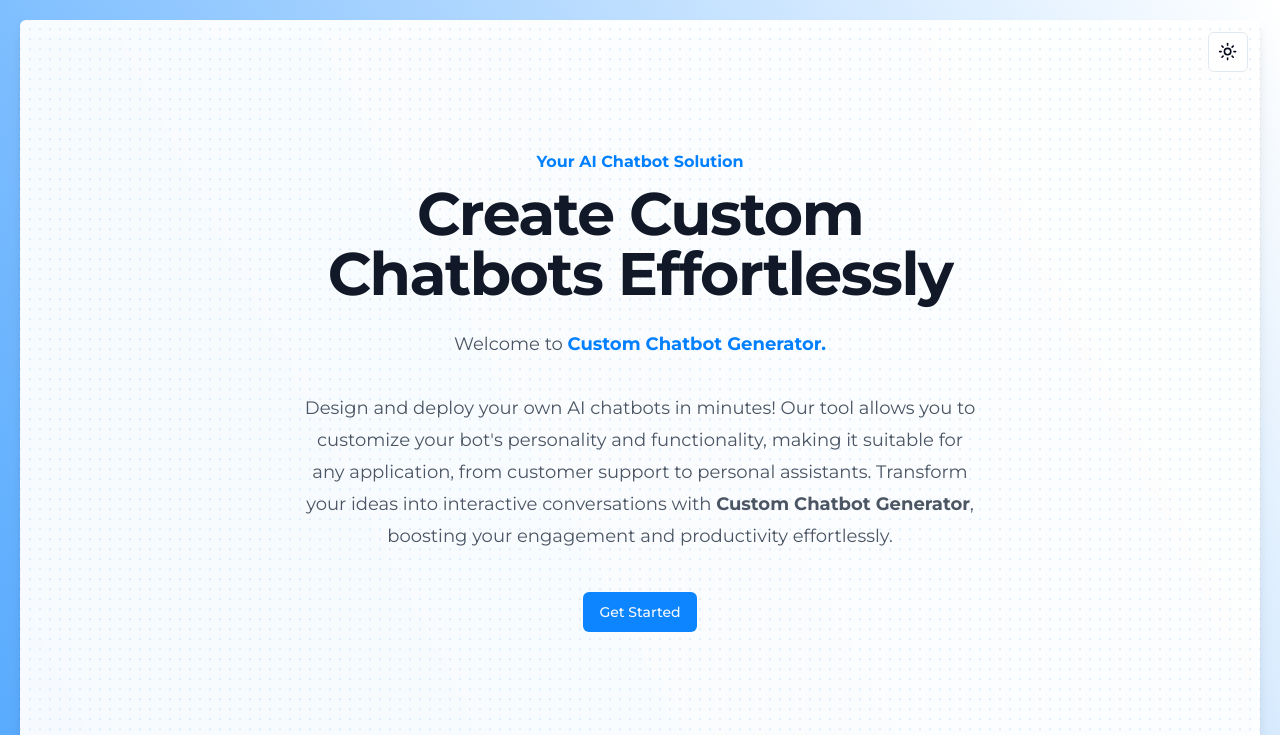
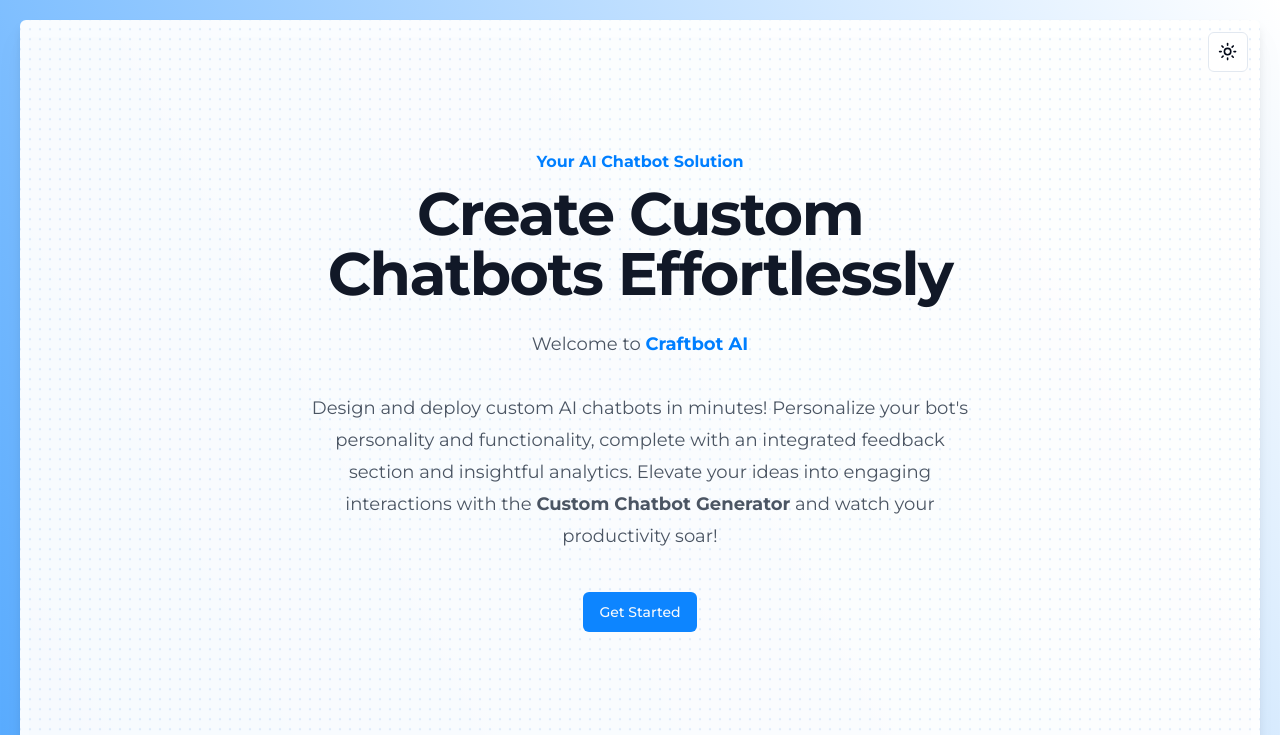
Before and after one commit to hashimkalam/craftbot-ai, a Next.js app: page / in a window 1280 px wide. Shown: the top 735 px of the page. Built offline with nearby package versions, Linux system fonts and the light colour scheme; no server answers; a web font is replaced by a local one.

Commit message:
updates on useLazy

```diff
--- a/app/dashboard/edit-chatbot/[id]/page.tsx
+++ b/app/dashboard/edit-chatbot/[id]/page.tsx
@@ -4,8 +4,6 @@ import Image from "next/image";
 import logo from "@/public/images/just_logo.webp";
 
 import { FormEvent, useEffect, useState, lazy, Suspense } from "react";
-
-const Characteristic = lazy(() => import("@/components/Characteristic"));
 
 import { Button } from "@/components/ui/button";
 import { Input } from "@/components/ui/input";
@@ -30,8 +28,10 @@ import Loading from "../../loading";
 
 import mammoth from "mammoth";
 import { CopyToClipboard } from "react-copy-to-clipboard";
-import Personalities from "@/components/Personalities";
-import Form from "@/components/Form";
+
+const Characteristic = lazy(() => import("@/components/Characteristic"));
+const Personalities = lazy(() => import("@/components/Personalities"));
+const Form = lazy(() => import("@/components/Form"));
 
 const EditChatbot = ({ params: { id } }: { params: { id: string } }) => {
   // console.log("id ->", id);
@@ -290,10 +290,13 @@ const EditChatbot = ({ params: { id } }: { params: { id: string } }) => {
                       placeholder={chatbotName}
                       className="w-full border-none bg-gray-200 dark:bg-primary-DARK/50 text-xl font-bold"
                     />
-                    <Personalities
-                      selectedPersonality={selectedPersonality}
-                      setSelectedPersonality={setSelectedPersonality}
-                    />
+
+                    <Suspense fallback={<Loading />}>
+                      <Personalities
+                        selectedPersonality={selectedPersonality}
+                        setSelectedPersonality={setSelectedPersonality}
+                      />
+                    </Suspense>
                   </div>
                   <Button
                     className="text-white hover:bg-green-700 w-full"
@@ -345,7 +348,9 @@ const EditChatbot = ({ params: { id } }: { params: { id: string } }) => {
             </Button>
           </form>
 
-          <Form id={id} />
+          <Suspense fallback={<Loading />}>
+            <Form id={id} />
+          </Suspense>
 
           <ul className="flex flex-wrap-reverse gap-5">
             {data?.chatbots?.chatbot_characteristics.map((charac, index) => (
--- a/app/dashboard/page.tsx
+++ b/app/dashboard/page.tsx
@@ -4,10 +4,6 @@ import Link from "next/link";
 
 export default async function Home() {
   const user = await currentUser()
-
-
-
-
 
   return (
     <main className="p-10 bg-white dark:bg-primary-DARK m-10 rounded-lg w-full">
--- a/app/dashboard/review-sessions/[id]/page.tsx
+++ b/app/dashboard/review-sessions/[id]/page.tsx
@@ -1,10 +1,13 @@
-import MessagesContainer from "@/components/MessagesContainer";
+import { lazy, Suspense } from "react";
 import { GET_CHAT_SESSION_MESSAGES } from "@/graphql/query";
 import { serverClient } from "@/lib/server/serverClient";
 import {
   GetChatSessionMessagesResponse,
   GetChatSessionMessagesVariables,
 } from "@/types/types";
+import Loading from "../../loading";
+
+const MessagesContainer = lazy(() => import("@/components/MessagesContainer"));
 
 export const dynamic = "force-dynamic"; // no caching
 
@@ -61,12 +64,14 @@ async function ReviewSession({ params: { id } }: { params: { id: string } }) {
           </span>
         </h2>
 
+        <Suspense fallback={<Loading />}>
           {/* Pass fetched data to a client-side component */}
           <MessagesContainer
             messages={messages}
             feedbacks={feedbacks}
             chatbotName={name}
           />
+        </Suspense>
       </div>
     );
   } catch (error) {
--- a/app/dashboard/review-sessions/page.tsx
+++ b/app/dashboard/review-sessions/page.tsx
@@ -1,4 +1,3 @@
-import ChatBotSessions from "@/components/ChatBotSessions";
 import { GET_USER_CHATBOTS } from "@/graphql/query";
 import { serverClient } from "@/lib/server/serverClient";
 import {
@@ -7,6 +6,10 @@ import {
   GetUserChatbotsVariables,
 } from "@/types/types";
 import { auth } from "@clerk/nextjs/server";
+import { lazy, Suspense } from "react";
+import Loading from "../loading";
+
+const ChatBotSessions = lazy(() => import("@/components/ChatBotSessions"));
 
 async function ReviewSessions() {
   const { userId } = await auth();
@@ -43,7 +46,9 @@ async function ReviewSessions() {
         Review all the chat sessions the chat bots have and with your customers
       </h2>
 
-      <ChatBotSessions chatbots={filteredChatbots} />
+      <Suspense fallback={<Loading />}>
+        <ChatBotSessions chatbots={filteredChatbots} />
+      </Suspense>
     </div>
   );
 }
--- a/app/dashboard/view-chatbots/page.tsx
+++ b/app/dashboard/view-chatbots/page.tsx
@@ -1,5 +1,4 @@
 import logo from "@/public/images/just_logo.webp";
-import { Button } from "@/components/ui/button";
 import { GET_CHATBOT_BY_USER } from "@/graphql/query";
 import { serverClient } from "@/lib/server/serverClient";
 import {
@@ -10,7 +9,10 @@ import {
 import { auth } from "@clerk/nextjs/server";
 import Image from "next/image";
 import Link from "next/link";
-import NotCreatedChatbot from "@/components/NotCreatedChatbot";
+
+import { lazy, Suspense } from "react";
+import Loading from "../loading";
+const NotCreatedChatbot = lazy(() => import("@/components/NotCreatedChatbot"));
 
 export const dynamic = "force-dynamic"; // prevent caching - for updated content
 
@@ -52,7 +54,11 @@ async function ViewChatbots() {
 
         {!data ||
           !filteredChatbots ||
-          (filteredChatbots.length === 0 && <NotCreatedChatbot />)}
+          (filteredChatbots.length === 0 && (
+            <Suspense fallback={<Loading />}>
+              <NotCreatedChatbot />
+            </Suspense>
+          ))}
         <ul className="flex flex-col space-y-5">
           {filteredChatbots.map((chatbot) => (
             <Link
@@ -61,7 +67,6 @@ async function ViewChatbots() {
             >
               <li className="relative p-4 md:p-7 lg:p-10 border rounded-md max-w-3xl bg-white dark:bg-primary-DARK">
                 <div className="flex justify-between items-center">
-
                   <p className="absolute top-5 right-5 text-[10px] md:text-xs text-gray-400">
                     Created: {new Date(chatbot.created_at).toLocaleString()}
                   </p>
--- a/components/Opening/ClientHome.tsx
+++ b/components/Opening/ClientHome.tsx
@@ -1,19 +1,17 @@
-"use client"; // This file is a client component
+"use client";
 
 import { ModeToggle } from "@/components/ModeToggle";
 import { Button } from "@/components/ui/button";
 import { FEATURES } from "@/data/data";
 import Link from "next/link";
 import { lazy, Suspense, useMemo } from "react";
-import dynamic from "next/dynamic";
 import Loading from "@/app/dashboard/loading";
 
-// Lazy-load heavy components
 const Video = lazy(() => import("@/components/Opening/Video"));
 
 // Extract the static elements to avoid re-rendering
 const StaticFeatures = ({ features }: any) => (
-  <dl className="mx-auto grid max-w-2xl grid-cols-1 gap-x-6 gap-y-10 text-base leading-7 text-gray-600 dark:text-gray-300 sm:grid-cols-2 lg:mx-0 lg:max-w-none lg:grid-cols-3 lg:gap-x-8 lg:gap-y-16">
+  <dl className="mx-auto grid max-w-2xl grid-cols-1 gap-x-6 gap-y-10 text-base leading-7 text-gray-600 dark:text-gray-300 md:grid-cols-2 lg:mx-0 lg:max-w-none lg:grid-cols-3 lg:gap-x-8 lg:gap-y-16">
     {features.map((feature: any) => (
       <div key={feature.desc} className="relative pl-9">
         <dt className="inline font-semibold text-gray-900">
@@ -30,7 +28,10 @@ const StaticFeatures = ({ features }: any) => (
 
 const ClientHome = ({ userId }: { userId: string | null }) => {
   // Memoize static content to avoid recalculation
-  const memoizedFeatures = useMemo(() => <StaticFeatures features={FEATURES} />, []);
+  const memoizedFeatures = useMemo(
+    () => <StaticFeatures features={FEATURES} />,
+    []
+  );
 
   return (
     <main className="relative bg-gradient-to-bl from-white dark:from-gray-900 to-primary dark:to-indigo-900 flex-1 p-2 lg:p-5">
@@ -53,18 +54,16 @@ const ClientHome = ({ userId }: { userId: string | null }) => {
               </p>
               <p className="mt-6 text-lg leading-8 text-gray-600 dark:text-gray-300">
                 Welcome to{" "}
-                <span className="font-bold text-primary">
-                  Custom Chatbot Generator.
-                </span>
+                <span className="font-bold text-primary">Craftbot AI</span>
                 <br />
                 <br />
-                Design and deploy your own AI chatbots in minutes! Our tool
-                allows you to customize your bot's personality and
-                functionality, making it suitable for any application, from
-                customer support to personal assistants. Transform your ideas
-                into interactive conversations with{" "}
-                <span className="font-bold">Custom Chatbot Generator</span>,
-                boosting your engagement and productivity effortlessly.
+
+                 Design and deploy custom AI
+                chatbots in minutes! Personalize your bot&apos;s personality and
+                functionality, complete with an integrated feedback section and
+                insightful analytics. Elevate your ideas into engaging
+                interactions with the <span className="font-bold">Custom Chatbot Generator</span> and watch
+                your productivity soar!
               </p>
             </div>
 
@@ -93,7 +92,7 @@ const ClientHome = ({ userId }: { userId: string | null }) => {
             <p className="text-xl md:text-2xl lg:text-3xl">
               Build your bot today!
             </p>
-            <Button asChild className="mt-10 w-full md:w-auto">
+            <Button asChild className="mt-10 w-fit">
               <Link
                 href="/dashboard"
                 className="dark:text-white text-lg md:text-base lg:text-lg py-2 px-4 rounded-lg bg-blue-500 hover:bg-blue-600 transition"
```
Also changed, not shown: app/dashboard/create-chatbot/page.tsx (+22 -10 lines), components/ChatBotSessions.tsx (+1 -7 lines), 1 other file (tests, documents, lock files or other folders). Lines whose indentation alone changed are shown as unchanged.
